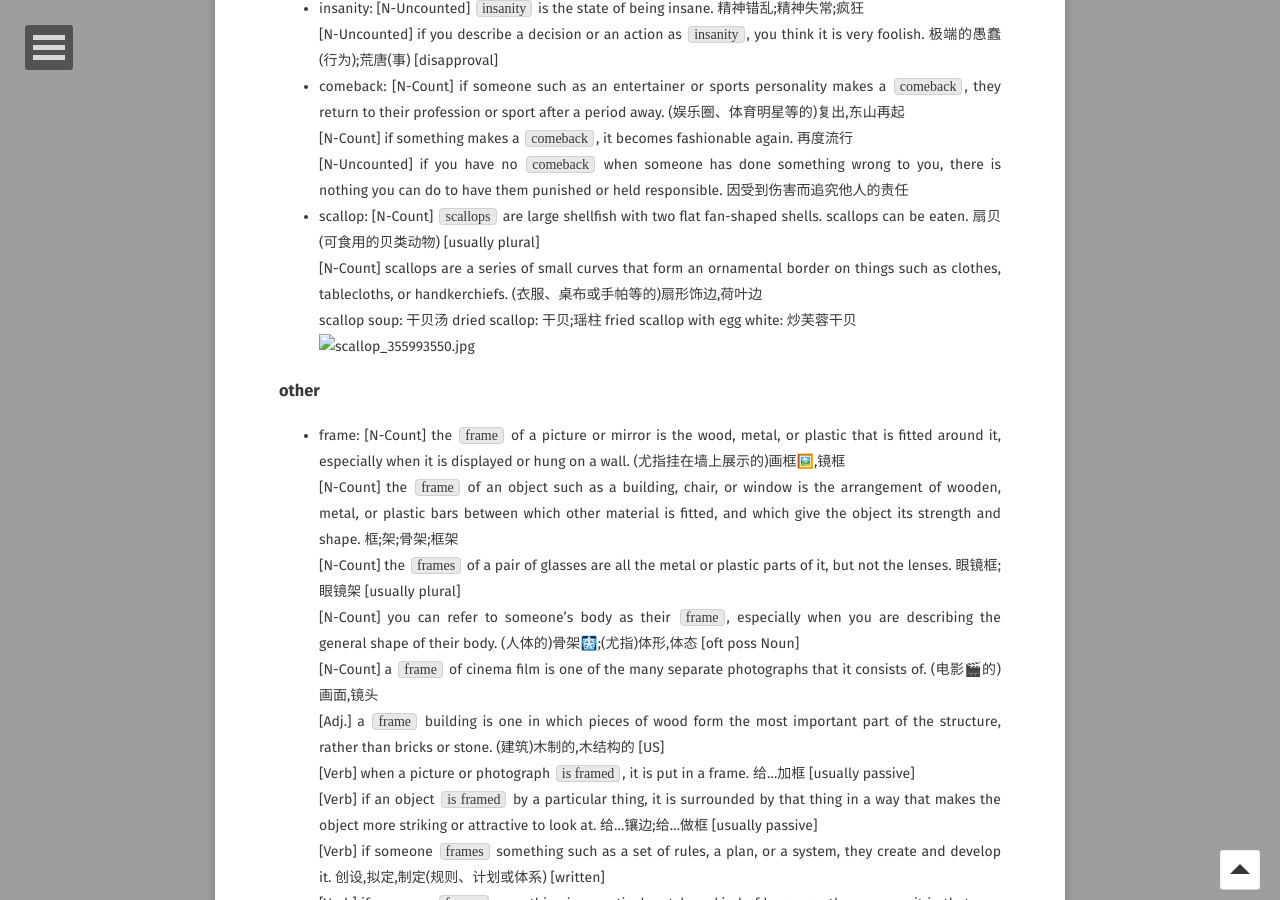
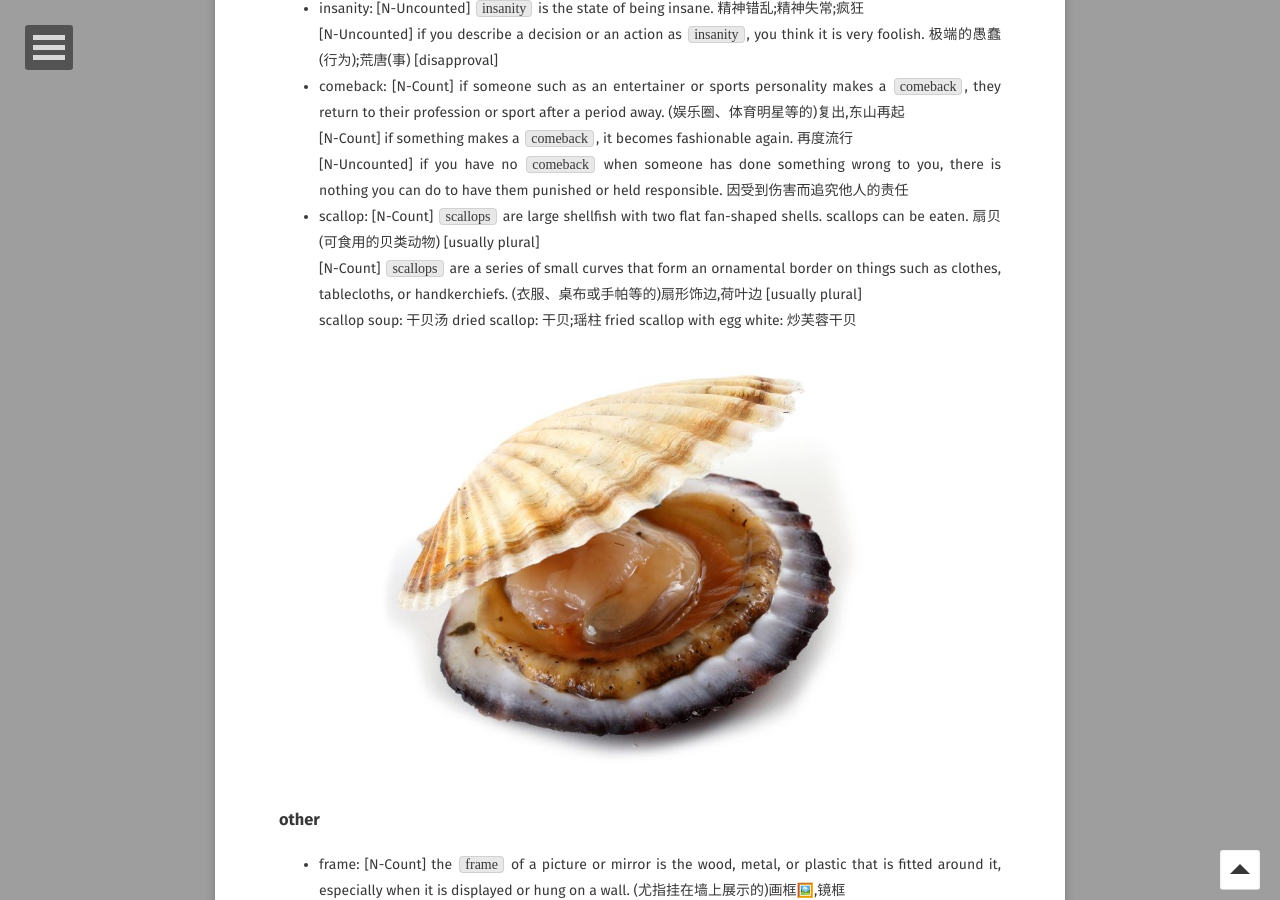
Before and after one commit to WebPavel/WebPavel.github.io, a Jekyll site: the page built from _posts/2026-10-14-daily-English-learning-(Part-2).md, in a window 1280 px wide and 900 px high, scrolled down 42955 px. Built offline with Jekyll 4.4.1, drawn with Linux system fonts in a browser that asks for light colours; some web fonts are replaced; comment, search, counter and statistics services are not loaded.

Commit message:
feat: updates on daily English learning (Part 2)

```diff
--- a/_posts/2026-10-14-daily-English-learning-(Part-2).md
+++ b/_posts/2026-10-14-daily-English-learning-(Part-2).md
@@ -762,7 +762,7 @@ learned from [ChatGPT](https://chatgpt.com/) in Singapore.
   [N-Count] if something makes a `comeback`, it becomes fashionable again. 再度流行<br/>
   [N-Uncounted] if you have no `comeback` when someone has done something wrong to you, there is nothing you can do to have them punished or held responsible. 因受到伤害而追究他人的责任
 - scallop: [N-Count] `scallops` are large shellfish with two flat fan-shaped shells. scallops can be eaten. 扇贝(可食用的贝类动物) [usually plural]<br/>
- [N-Count] scallops are a series of small curves that form an ornamental border on things such as clothes, tablecloths, or handkerchiefs. (衣服、桌布或手帕等的)扇形饰边,荷叶边<br/>
+ [N-Count] `scallops` are a series of small curves that form an ornamental border on things such as clothes, tablecloths, or handkerchiefs. (衣服、桌布或手帕等的)扇形饰边,荷叶边 [usually plural]<br/>
  scallop soup: 干贝汤 dried scallop: 干贝;瑶柱 fried scallop with egg white: 炒芙蓉干贝<br/>
  ![scallop_355993550.jpg](/assets/tw/scallop_355993550.jpg)
 
```
Also changed, not shown: assets/tw/scallop_355993550.jpg (added).
